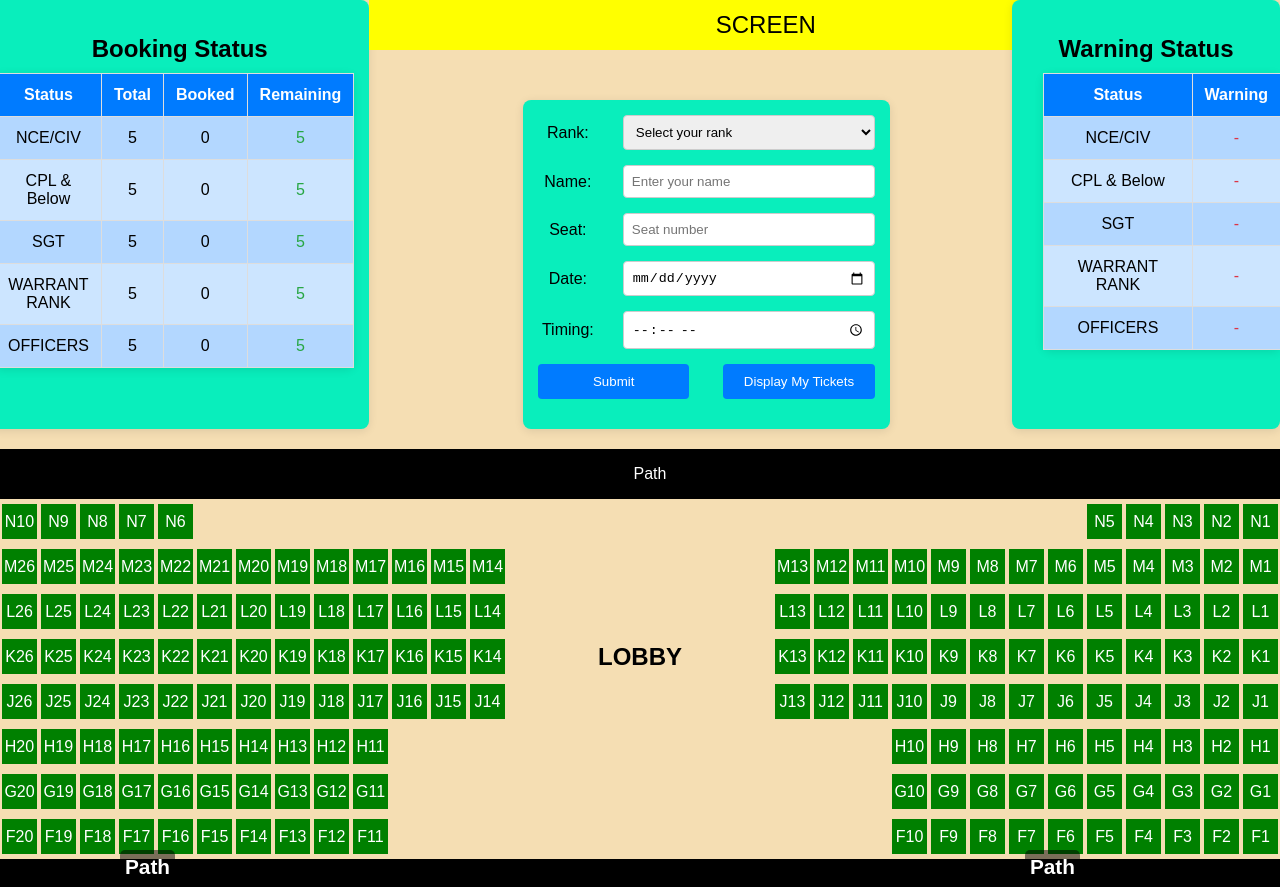
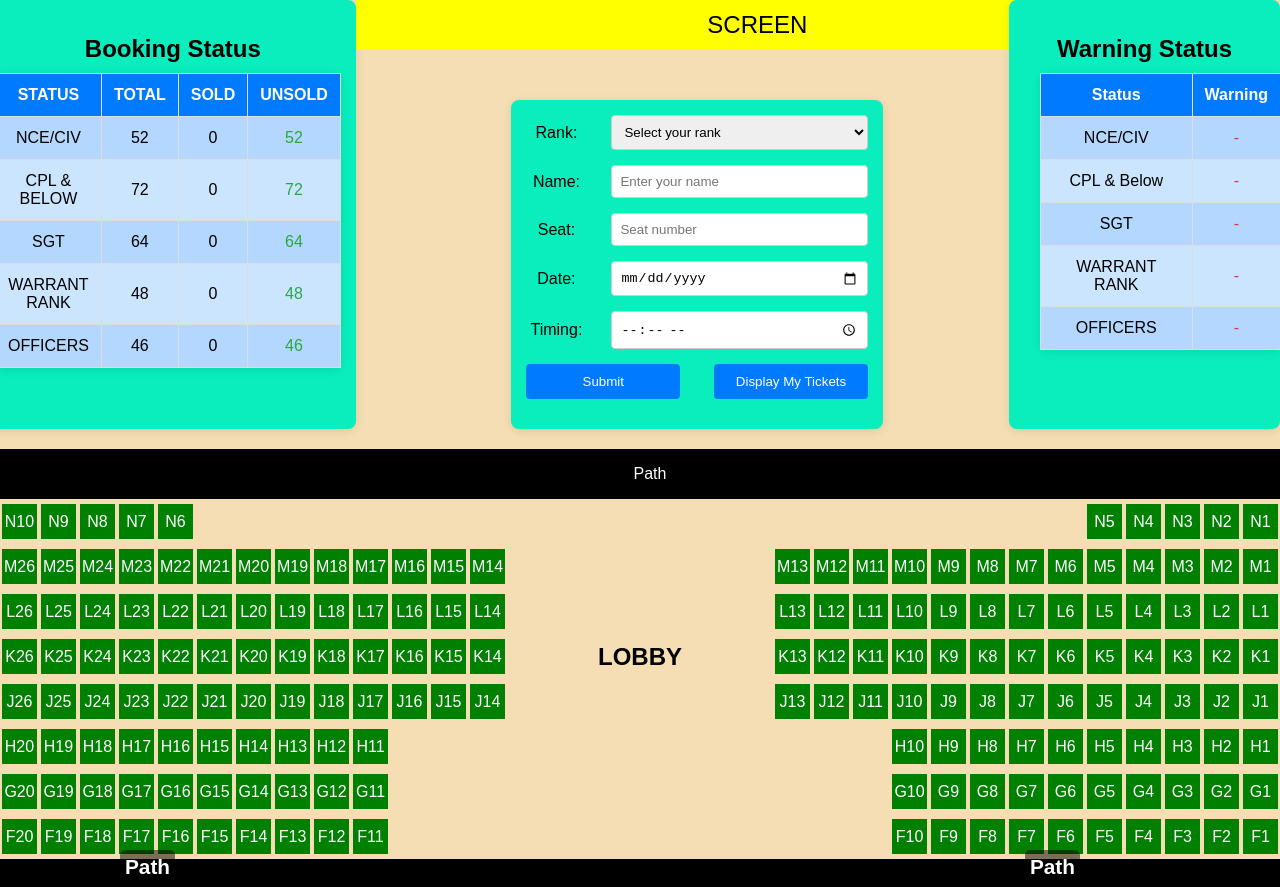
Before and after one commit to sparklipriya/booking, a plain HTML site: page booking.html in a window 1280 px wide. Shown: the top 887 px of the page. Drawn offline with Linux system fonts and the light colour scheme.

Commit message:
Updated booking status table

```diff
--- a/booking.html
+++ b/booking.html
@@ -13,42 +13,42 @@
             <table id="bookingStatusTable" class="status-table">
                 <thead>
                     <tr>
-                        <th>Status</th>
-                        <th>Total</th>
-                        <th>Booked</th>
-                        <th>Remaining</th>
+                        <th>STATUS</th>
+                        <th>TOTAL</th>
+                        <th>SOLD</th>
+                        <th>UNSOLD</th>
                     </tr>
                 </thead>
                 <tbody>
                     <tr>
                         <td>NCE/CIV</td>
-                        <td class="total">5</td>
+                        <td class="total">52</td>
                         <td class="bookeds">0</td>
-                        <td class="remaining">5</td>
+                        <td class="remaining">52</td>
                     </tr>
                     <tr>
-                        <td>CPL & Below</td>
-                        <td class="total">5</td>
+                        <td>CPL & BELOW</td>
+                        <td class="total">72</td>
                         <td class="bookeds">0</td>
-                        <td class="remaining">5</td>
+                        <td class="remaining">72</td>
                     </tr>
                     <tr>
                         <td>SGT</td>
-                        <td class="total">5</td>
+                        <td class="total">64</td>
                         <td class="bookeds">0</td>
-                        <td class="remaining">5</td>
+                        <td class="remaining">64</td>
                     </tr>
                     <tr>
                         <td>WARRANT RANK</td>
-                        <td class="total">5</td>
+                        <td class="total">48</td>
                         <td class="bookeds">0</td>
-                        <td class="remaining">5</td>
+                        <td class="remaining">48</td>
                     </tr>
                     <tr>
                         <td>OFFICERS</td>
-                        <td class="total">5</td>
+                        <td class="total">46</td>
                         <td class="bookeds">0</td>
-                        <td class="remaining">5</td>
+                        <td class="remaining">46</td>
                     </tr>
                 </tbody>
             </table>
```
